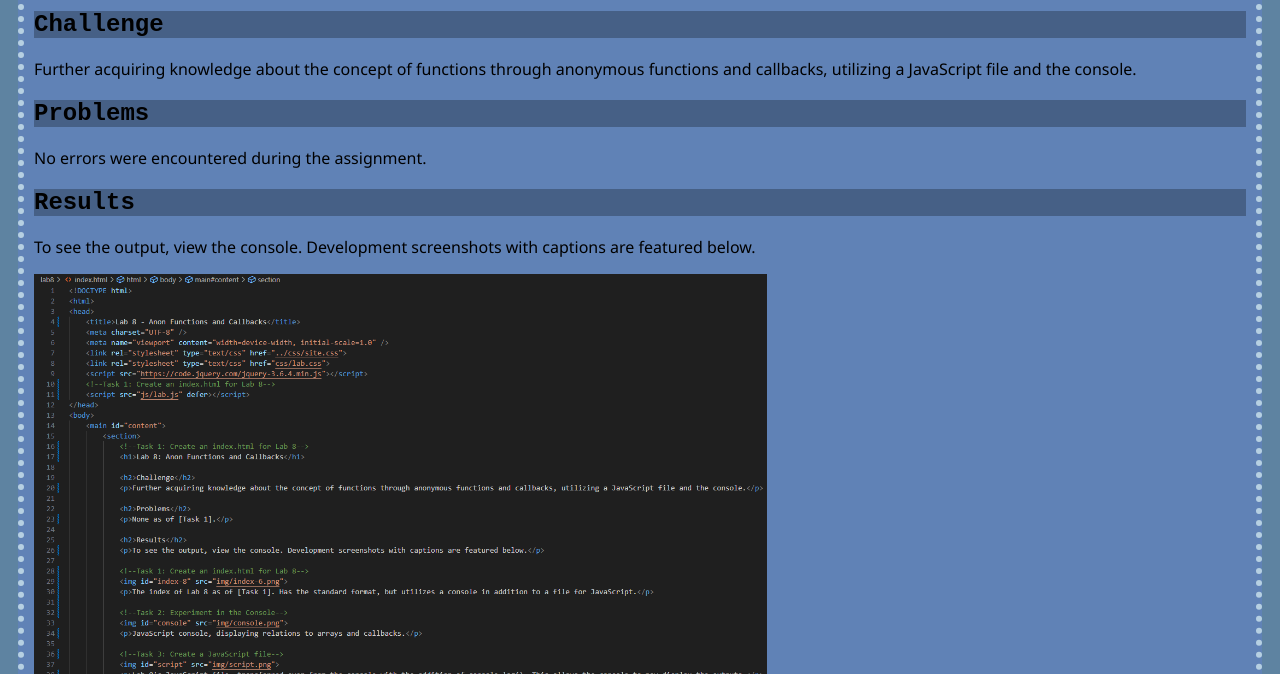
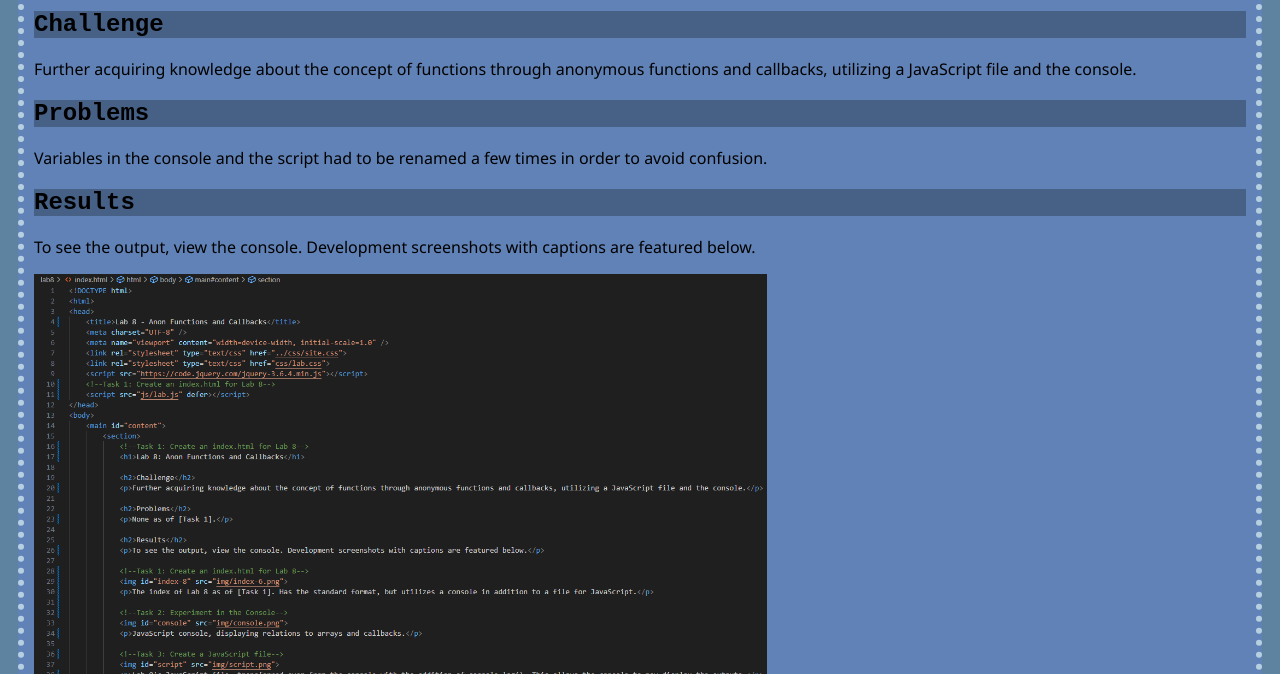
Before and after one commit to DarkDragonair/art101, a plain HTML site: page lab8/index.html in a window 1280 px wide. Shown: the part 126-800 px from the top of the page. Drawn offline with nearby package versions, Linux system fonts and the light colour scheme.

Commit message:
Lab 8, 4

```diff
--- a/lab8/index.html
+++ b/lab8/index.html
@@ -20,7 +20,7 @@
 			<p>Further acquiring knowledge about the concept of functions through anonymous functions and callbacks, utilizing a JavaScript file and the console.</p>
 
 			<h2>Problems</h2>
-			<p>No errors were encountered during the assignment.</p>
+			<p>Variables in the console and the script had to be renamed a few times in order to avoid confusion.</p>
 
 			<h2>Results</h2>
 			<p>To see the output, view the console. Development screenshots with captions are featured below.</p>
```
Also changed, not shown: lab8/img/local-8.png.
